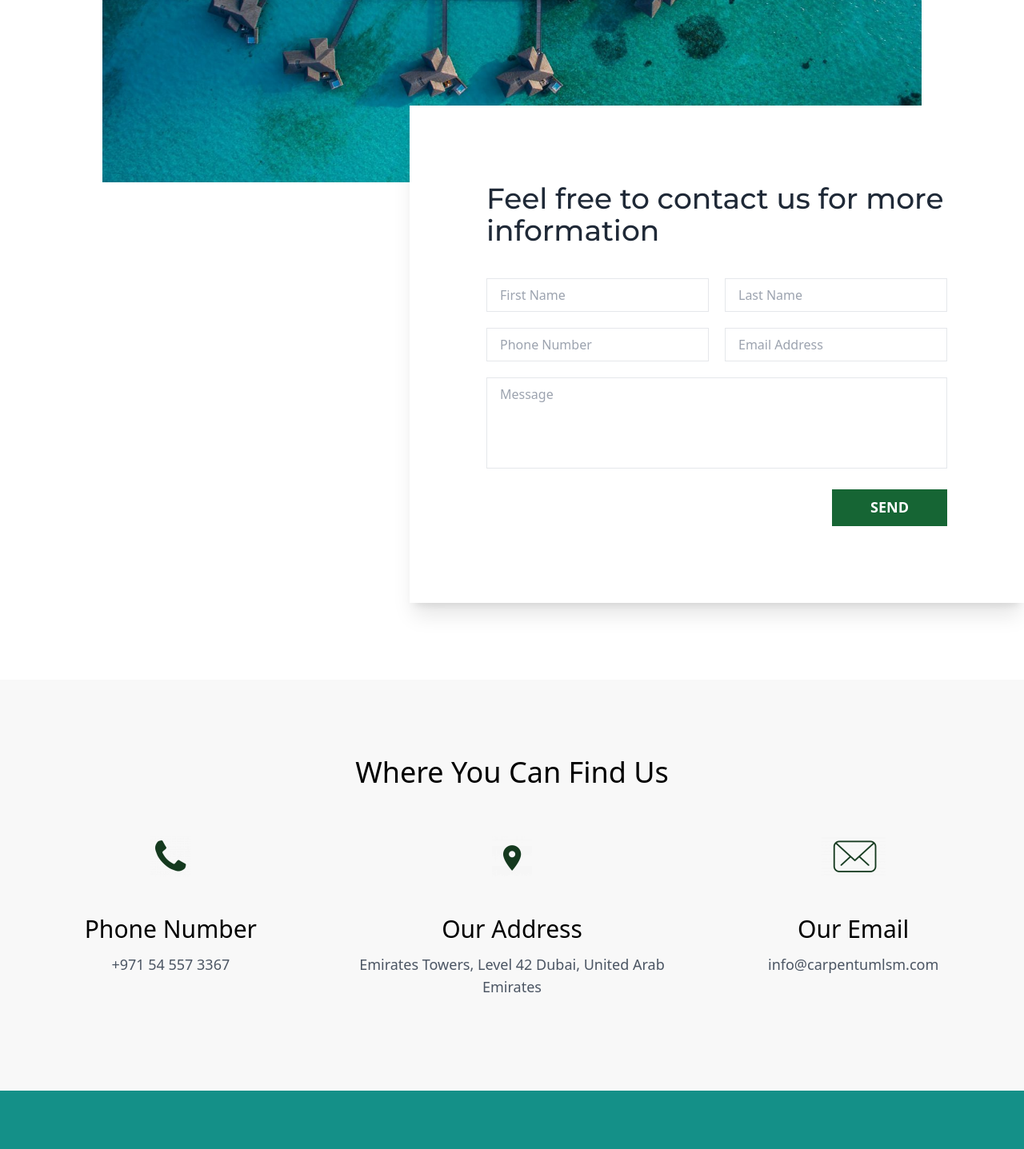
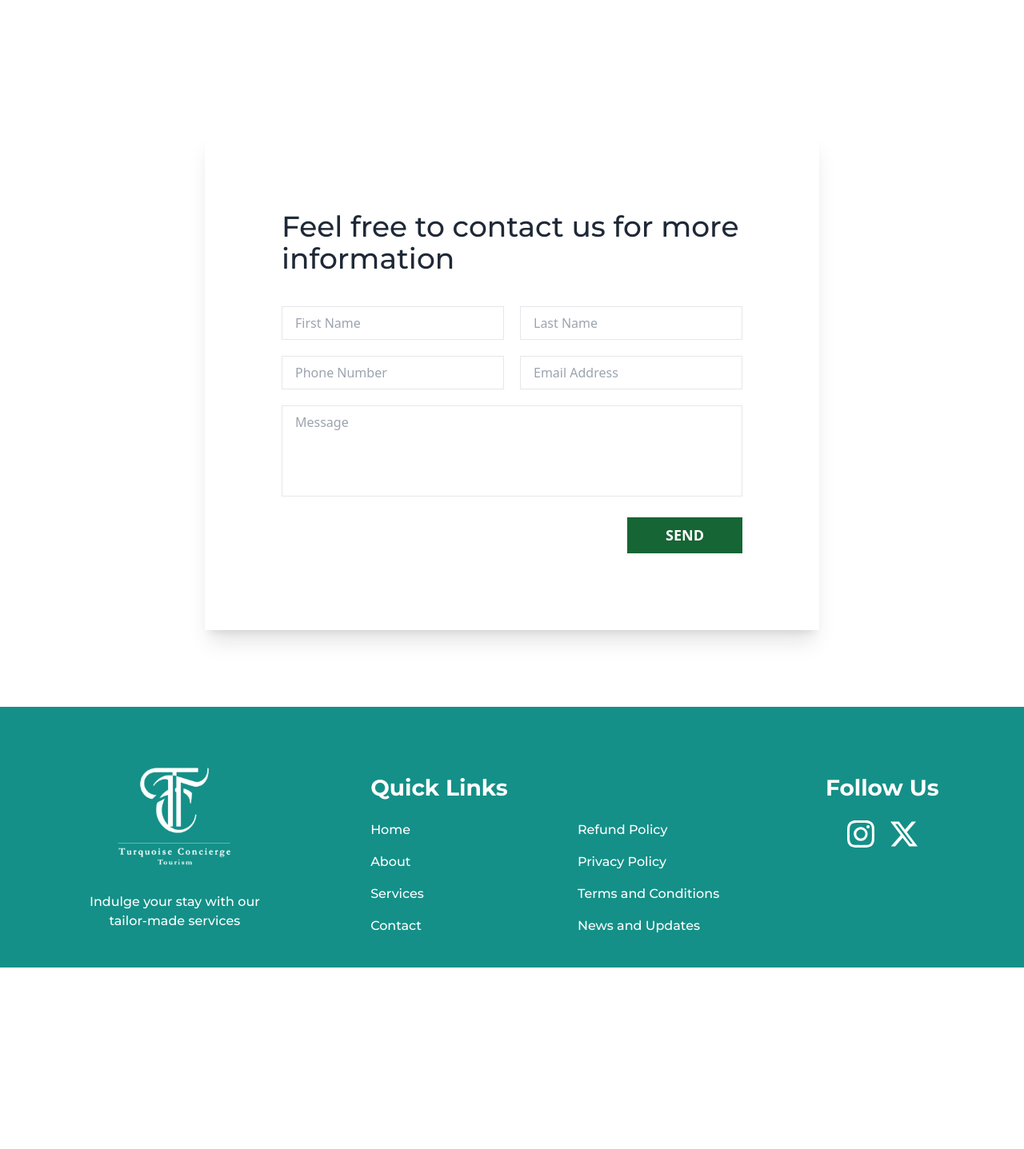
Before and after one commit to Ganeshghatti/Turquoise, a React (Vite) app: page /contact in a window 1280 px wide. Shown: the part 920-2357 px from the top of the page at 80% size. After the commit the page ends 2130 px from the top, so only its background shows below. Built offline with nearby package versions, Linux system fonts and the light colour scheme; a web font is replaced by a local one.

Commit message:
changes layout of contact page

```diff
--- a/src/App.css
+++ b/src/App.css
@@ -13,7 +13,7 @@
 .overlay {
     width: 100%;
     height: 100%;
-    background-color: rgba(0, 0, 0, 0.27);
+    background-color: rgba(0, 0, 0, 0.5);
 }
 
 
@@ -39,3 +39,6 @@
 .service-footer button:hover{
     background-color:wheat;
 }
+.form{
+    box-shadow: rgba(0, 0, 0, 0.50) 0px 14px 28px, rgba(0, 0, 0, 0.22) 0px 10px 10px;
+}
--- a/src/components/ContactFooter.jsx
+++ b/src/components/ContactFooter.jsx
@@ -23,7 +23,7 @@ const ContactFooter = () => {
 
     ]
     return (
-        <div className='bg-[#F8F8F8] py-24 mt-24'>
+        <div className='bg-[#F8F8F8] py-24 '>
             <div className='flex flex-col gap-10'>
                 <h1 className='text-3xl md:text-4xl text-center px-5'>Where You Can Find Us</h1>
                 <div className='flex flex-wrap text-center'>
--- a/src/components/ContactForm.jsx
+++ b/src/components/ContactForm.jsx
@@ -2,8 +2,8 @@ import React from 'react'
 
 const ContactForm = () => {
     return (
-        <div className='flex justify-end lg:-mt-24 -mt-5 px-5 lg:px-0'>
-            <div className='lg:w-[60%] w-full  bg-white  lg:p-24  md:py-12 py-5 px-5  shadow-xl '>
+        <div className='flex justify-center px-5 my-24 lg:px-0'>
+            <div className='lg:w-[60%] w-full form  bg-white  lg:p-24  md:py-12 py-5 px-5  shadow-xl '>
                 <h1 className='lg:text-4xl md:text-3xl text-2xl  text-gray-800 family-montserrat mb-10 font-medium'>
                     Feel free to contact us for more information
                 </h1>
--- a/src/pages/contact.jsx
+++ b/src/pages/contact.jsx
@@ -5,17 +5,19 @@ import ContactFooter from '../components/ContactFooter'
 const Contact = () => {
     return (
         <section>
+
+            <ContactFooter />
             <div className='text-center py-24 my-24 px-5'>
                 <p className='lg:text-xl family-montserrat'>Carpentum Lifestyle Management</p>
                 <h1 className='family-garamond lg:text-5xl text-3xl text-gray-800 font-semibold'>Your Luxury Concierge, Awaits.</h1>
             </div>
-            <div className='lg:w-[80%] w-full  mx-auto'>
+            {/* <div className='lg:w-[80%] w-full  mx-auto'>
                 <img src="./contact-bg.jpg" alt="contact" className='object-cover object-center' loading='lazy' />
-            </div>
+            </div> */}
 
 
             <ContactForm />
-            <ContactFooter />
+
 
         </section>
     )
--- a/src/pages/services.jsx
+++ b/src/pages/services.jsx
@@ -4,7 +4,7 @@ import ServiceFooter from "../components/ServiceFooter"
 const services = () => {
   return (
     <div>
-      <div className="h-[60vh]  services family-montserrat">
+      <div className="h-[90vh]  services family-montserrat">
 
         <div className="overlay">
           <div className="lg:w-1/2 h-full w-full lg:pl-24 pl-5 flex flex-col gap-5 text-white items-start justify-center ">
```
